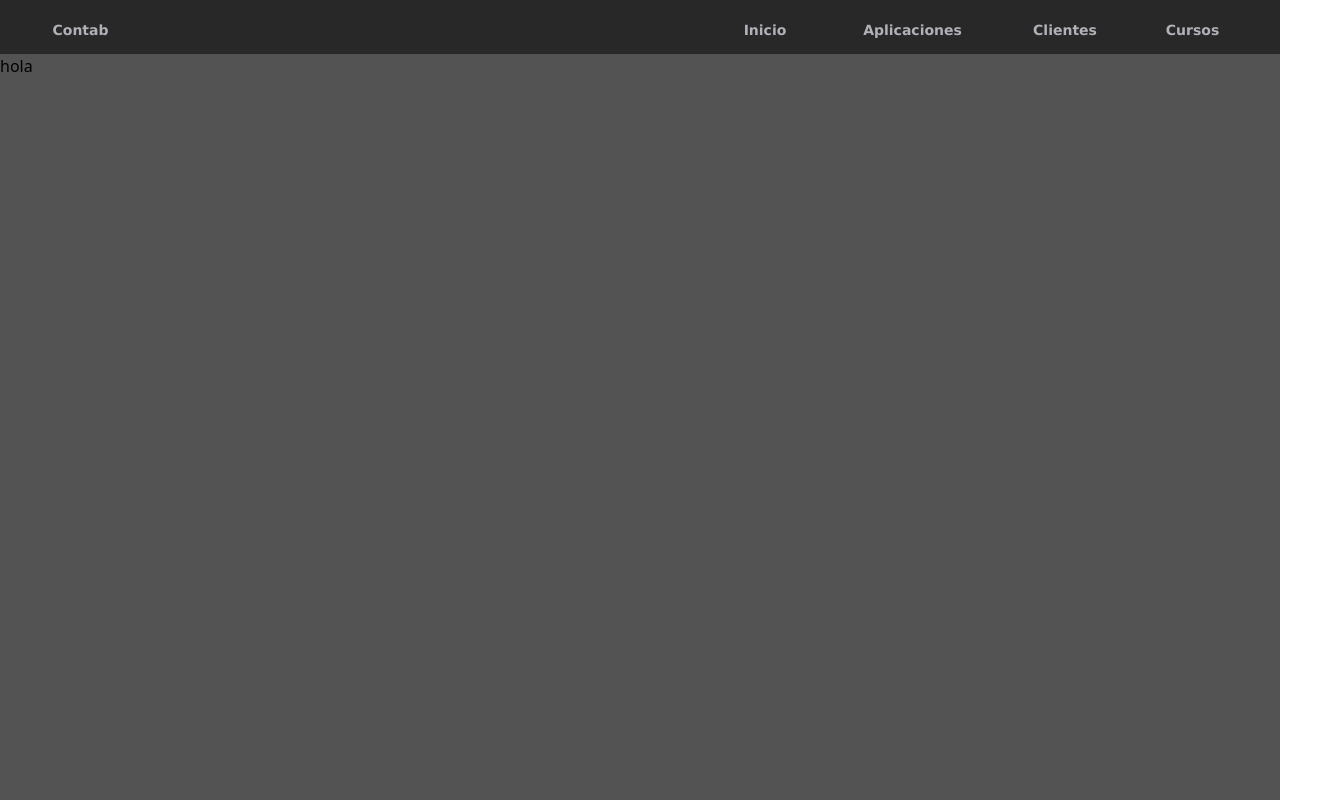
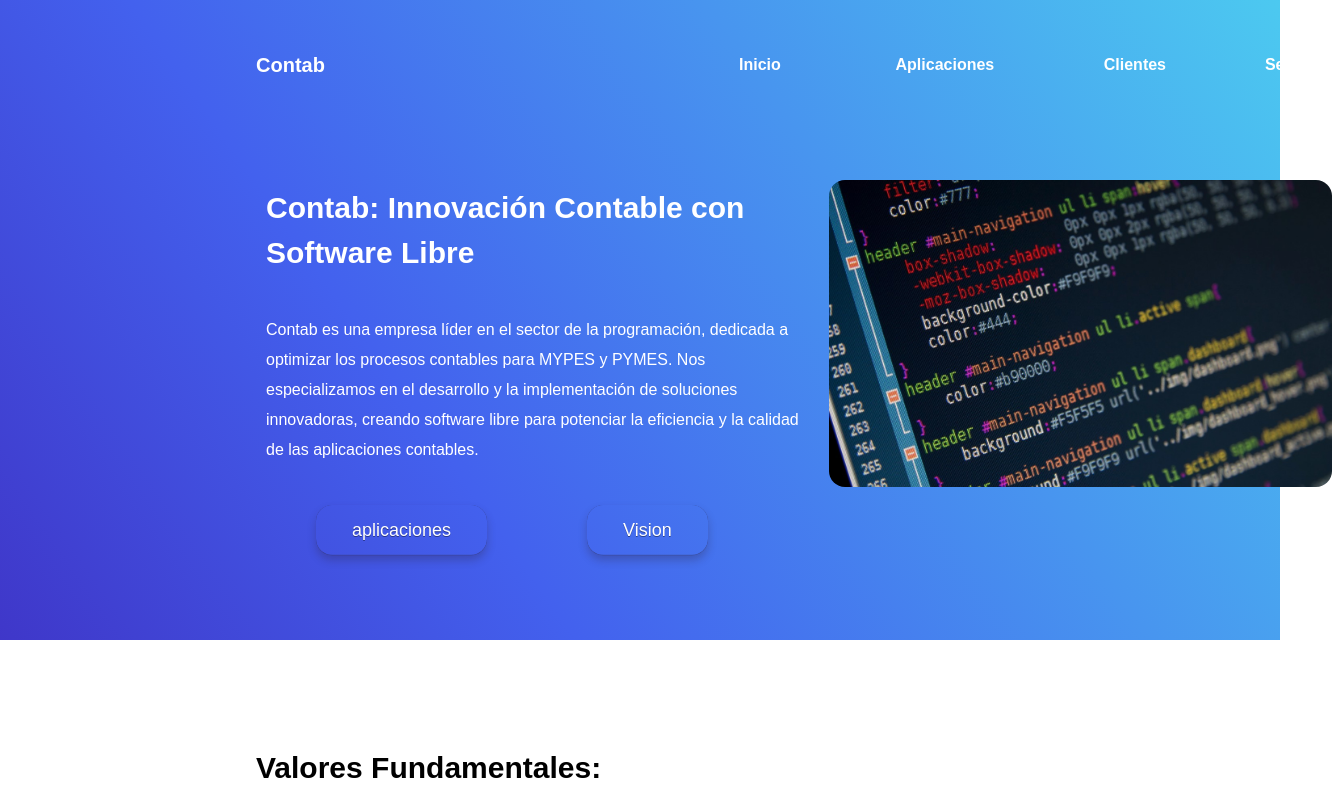
Before and after one commit to Ares101101/ContabWeb, a React (Vite) app: page / in a window 1280 px wide. Shown: the top 800 px of the page, 1336 px wide, since content can reach past the window. Built offline with nearby package versions, Linux system fonts and the light colour scheme.

Commit message:
27/09/2023

```diff
--- a/src/App.jsx
+++ b/src/App.jsx
@@ -1,20 +1,21 @@
 import {BrowserRouter as Router, Routes, Route} from 'react-router-dom';
 import NavBar from "./header/NavBar";
 import Clientes from "./pages/Clientes/Clientes";
-import EstudioContable from "./pages/estudio-contable/EstudioContable";
 import Inicio from "./pages/inicio/Inicio";
 import Servicios from "./pages/servicios/Servicios";
+import Aplicaciones from "./pages/aplicaciones/AppC"
+import style from './App.module.css';
 
 function App() {
 
   return (
-    <div className='Contav' >
+    <div className={style.fondo}>
       <Router>
         <NavBar/>
         <Routes>
           <Route exact path='/' element={ <Inicio/>} />
           <Route path='/Clientes' element={ <Clientes/>}/>
-          <Route path='/Estudio-Contable' element={ <EstudioContable/>}/>
+          <Route path='/Aplicaciones' element={ <Aplicaciones/>}/>
           <Route path='/Servicios' element={ <Servicios/>}/>
         </Routes>
       </Router>
--- /dev/null
+++ b/src/App.module.css
@@ -0,0 +1,8 @@
+:root{
+   --pantalla: calc(100vh - 20vh)
+}
+.fondo{
+    width: 100%;
+    height: var(--pantalla);
+    background: linear-gradient(55deg ,#3f37c9 , #4361ee , #4895ef ,#4cc9f0);
+}
--- a/src/header/NavBar.jsx
+++ b/src/header/NavBar.jsx
@@ -1,23 +1,32 @@
 import style from './NavBar.module.css';
+import { Link } from 'react-router-dom';
 
 
 export default function NavBar() {
   return (
     <div className={style.NavBarStyle}>
-      <div className={style.ContabStyle} >
+      <div className={style.ContabStyle}>
         Contab
       </div>
       <div className={style.inicioStyle}>
-        Inicio
+        <Link to='/'>
+         Inicio
+        </Link>
       </div>
       <div className={style.AppStyle}>
-        Aplicaciones
+        <Link to='/Aplicaciones'>
+          Aplicaciones
+        </Link>
       </div>
       <div className={style.CliStyle}>
-        Clientes
+        <Link to='/Clientes'>
+          Clientes
+        </Link>
       </div>
       <div className={style.CurStyle}>
-        Cursos
+        <Link to='/Servicios'>
+          Servicios
+        </Link>
       </div>
     </div>
   )
--- a/src/header/NavBar.module.css
+++ b/src/header/NavBar.module.css
@@ -1,112 +1,110 @@
 .NavBarStyle{
-    background-color:#282828;
+    background-color:transparent;
     width: 100%;
-    height: 54px;
-    padding-left: 10px;
-    padding-top: 15px;
+    height: 120px;
+    padding-left: 20%;
+    padding-right:20%;
+    padding-top:50px;
     display: flex;
-    justify-content: space-evenly;
+    justify-content: space-around;
+
 }
 
 .ContabStyle{
-    color: rgba(235, 235, 245, .70);
-    font-family:'Lucida Sans', 'Lucida Sans Regular', 'Lucida Grande', 'Lucida Sans Unicode', Geneva, Verdana, sans-serif;
-    font-weight:800;
-    font-size: 14px;
+    color: white;
+    font-family:Arial, Helvetica Neue, Helvetica, sans-serif;
+    font-weight:600;
+    font-size: 20px;
     width: 70px;
+    height: 30px;
+    text-align:start;
+    line-height:30px;
+    border-radius: 0.4rem;
+    display: block;
+    user-select: none;
+    margin-right: 400px;
+    left: 20px;
+}
+
+.inicioStyle{
+    color:white;
+    font-family:Arial, Helvetica Neue, Helvetica, sans-serif;
+    font-weight:600;
+    font-size: 16px;
+    width: 70px ;
     height: 30px;
     text-align: center;
     line-height:30px;
     border-radius: 0.4rem;
-    display: block;
-    user-select: none;
-    padding-right: 50%;
-
-}
-@media (max-width: 730px) {
-    .ContabStyle {
-      /* Estilos para pantallas con un ancho máximo de 768px */
-      padding-right: 0;
-      margin-right: 10px
-    }
-  }
-
-.inicioStyle{
-    color: rgba(235, 235, 245, .70);
-    font-family:'Lucida Sans', 'Lucida Sans Regular', 'Lucida Grande', 'Lucida Sans Unicode', Geneva, Verdana, sans-serif;
-    font-weight:800;
-    font-size: 14px;
-    width: 70px;
-    height: 30px;
-    text-align: center;
-    line-height:30px;
-    border-radius: 0.4rem;
-    margin-right: 10px
+    margin-right: 90px;
+    min-width:70px;
 
 
 }
 .inicioStyle:hover{
     background-color: #535353;
     border-radius: 0.4rem;
-    color: rgba(235, 235, 245);
+    color: white;
     cursor: pointer;
 }
 .inicioStyle:active{
-    color:aliceblue;
+    color:white;
 }
 .AppStyle{
-    color: rgba(235, 235, 245, .70);
-    font-family:'Lucida Sans', 'Lucida Sans Regular', 'Lucida Grande', 'Lucida Sans Unicode', Geneva, Verdana, sans-serif;
-    font-weight:800;
-    font-size: 14px;
+    color:white;
+    font-family:Arial, Helvetica Neue, Helvetica, sans-serif;
+    font-weight:600;
+    font-size: 16px;
     width: 120px;
     height: 30px;
     text-align: center;
     line-height:30px;
     border-radius: 0.4rem;
-    margin-right: 10px
+    margin-right: 90px;
+    min-width:120px;
 }
 .AppStyle:hover{
     background-color: #535353;
     border-radius: 0.4rem;
     cursor: pointer;
-    color: rgba(235, 235, 245);
+    color: white;
 }
 .AppStyle:active{
-    color:aliceblue;
+    color:white;
 }
 .CliStyle{
-    color: rgba(235, 235, 245, .70);
-    font-family:'Lucida Sans', 'Lucida Sans Regular', 'Lucida Grande', 'Lucida Sans Unicode', Geneva, Verdana, sans-serif;
-    font-weight:800;
-    font-size: 14px;
+    color:white;
+    Font-family: Arial, Helvetica Neue, Helvetica, sans-serif;
+    font-weight:600;
+    font-size: 16px;
     width: 80px;
     height: 30px;
     text-align: center;
     line-height:30px;
     border-radius: 0.4rem;
-    margin-right: 10px
+    margin-right: 90px;
+    min-width:80px;
 }
 .CliStyle:hover{
-    background-color: #535353;
+    background-color:white;
     border-radius: 0.4rem;
     cursor: pointer;
-    color: rgba(235, 235, 245);
+    color: white;
 }
 .CliStyle:active{
     color:aliceblue;
 }
 .CurStyle{
-    color: rgba(235, 235, 245, .70);
-    font-family:'Lucida Sans', 'Lucida Sans Regular', 'Lucida Grande', 'Lucida Sans Unicode', Geneva, Verdana, sans-serif;
-    font-weight:800;
-    font-size: 14px;
+    color: white;
+    font-family:Arial, Helvetica Neue, Helvetica, sans-serif;
+    font-weight:600;
+    font-size: 16px;
     width: 70px;
     height: 30px;
-    text-align: center;
+    text-align:end;
     line-height:30px;
     border-radius: 0.4rem;
-    margin-right: 10px
+    min-width:70px;
 }
 .CurStyle:hover{
     background-color: #535353;
@@ -118,3 +116,13 @@
     background-color:rgb(84, 126, 241);
 
 }
+@media (max-width: 1150px) {
+    .ContabStyle {
+      /* Estilos para pantallas con un ancho máximo de 768px */
+      position:fixed;
+
+    }
+    .NavBarStyle{
+        padding-right:30px;
+    }
+  }
--- /dev/null
+++ b/src/pages/aplicaciones/AppC.jsx
@@ -0,0 +1,8 @@
+
+  export default function Aplicaciones() {
+    return (
+      <div >
+
+      </div>
+    )
+  }
--- a/src/pages/inicio/Inicio.jsx
+++ b/src/pages/inicio/Inicio.jsx
@@ -1,9 +1,54 @@
   import style from './Inicio.module.css'
+  import image from "../../assets/1366_2000.jpg";
 
   export default function Inicio() {
     return (
-     <div className={style.inicioS} >
-      hola
-     </div>
+      <div>
+         <div className={style.inicioS} >
+          <ul>
+            <p className={style.p1}>Contab: Innovación Contable con Software Libre</p>
+            <p className={style.p}>
+            Contab es una empresa líder en el sector de la programación, dedicada a optimizar los procesos contables para MYPES y PYMES. Nos especializamos en el desarrollo y la implementación de soluciones innovadoras, creando software libre para potenciar la eficiencia y la calidad de las aplicaciones contables.
+            </p>
+            <button className={style.button}> aplicaciones
+            </button>
+            <button className={style.button}> Vision
+            </button>
+          </ul>
+          <img src={image}className={style.i} />
+        </div>
+        <div className={style.inicioS} >
+          <ul>
+
+            <p className={style.p2} >
+            Valores Fundamentales:
+            </p>
+            <p className={style.p3}>
+            1. Innovación Abierta: "Abrazamos la innovación abierta mediante el desarrollo y la promoción de software libre. Esto no solo permite a las empresas acceder a herramientas avanzadas durante la fase de prueba, sino que también fomenta la colaboración y el intercambio de conocimientos en la comunidad empresarial."
+
+            2. Accesibilidad: "Nos esforzamos por hacer que las soluciones de contabilidad sean accesibles para todas las empresas, incluso durante la fase de prueba. Nuestro compromiso con el software libre garantiza que las empresas puedan beneficiarse de nuestras herramientas sin costo inicial."
+
+            3. Colaboración Sostenible: "Creemos en la colaboración sostenible. La fase de prueba y el modelo de pago futuro nos permitirán continuar ofreciendo soluciones de alta calidad mientras mantenemos un compromiso a largo plazo con la comunidad empresarial."
+            </p>   <p className={style.p2} >
+              VISION
+            </p>
+            <p className={style.p3}>
+            En Contab, creemos en el poder de la programación para transformar la contabilidad de las empresas. Nos comprometemos a proporcionar soluciones de vanguardia, y parte de este compromiso implica la fase de prueba de algunas de nuestras aplicaciones. Estamos emocionados de ofrecer a las empresas la oportunidad de probar y experimentar con nuestras herramientas de manera gratuita durante esta etapa inicial
+            </p>   <p className={style.p2} >
+            Fase de Prueba:
+            </p>
+            <p className={style.p3}>
+            "Actualmente, algunas de nuestras aplicaciones se encuentran en fase de prueba, lo que significa que están disponibles de manera gratuita para que las empresas las exploren y experimenten. Esta fase nos permite recopilar valiosos comentarios y perfeccionar nuestras soluciones para satisfacer las necesidades específicas de nuestros usuarios."
+            </p>
+            <p className={style.p2} >
+            Modelo de Pago Futuro:
+            </p>
+            <p className={style.p3}>
+            "En el futuro, una vez que hayamos perfeccionado nuestras aplicaciones y recibido comentarios valiosos de la comunidad empresarial, implementaremos un modelo de pago justo y transparente. Este modelo nos permitirá continuar ofreciendo soluciones de alta calidad y seguir invirtiendo en la mejora constante de nuestras herramientas."
+            </p>
+          </ul>
+        </div>
+      </div>
+
     )
   }
--- a/src/pages/inicio/Inicio.module.css
+++ b/src/pages/inicio/Inicio.module.css
@@ -1,5 +1,98 @@
 .inicioS{
-    background-color:#535353;
+    background-color:transparent;
     width: 100%;
-    height: calc(100vh - 54px);
+    height: calc(100vh - 30vh) ;
+    padding-left: 20%;
+    padding-right:20%;
+    display: flex;
+    justify-content: space-around;
 }
+.p{
+    color: white;
+    text-align:start;
+    line-height:30px;
+    display: block;
+    user-select: none;
+    margin-right: 10px ;
+    min-width:543px;
+    margin-left: 5px;
+    margin-top: 40px;
+    font-family:Arial, Helvetica Neue, Helvetica, sans-serif;
+    font-size: 16px;
+}
+
+.p1{
+    color: white;
+
+
+
+    font-weight:600;
+    margin-left: 5px;
+    margin-top: 65px;
+    font-family:Arial, Helvetica Neue, Helvetica, sans-serif;
+    font-size: 30px;
+}
+.p2{
+    color: black;
+    min-width:1070px;
+    font-weight:600;
+    margin-top: 65px;
+    font-family:Arial, Helvetica Neue, Helvetica, sans-serif;
+    font-size: 30px;
+}
+.p3{
+    color: black;
+    text-align:start;
+    line-height:30px;
+    display: block;
+    user-select: none;
+    min-width:543px;
+    margin-top: 60px;
+    font-family:Arial, Helvetica Neue, Helvetica, sans-serif;
+    font-size: 16px;
+}
+.i{
+    width: 560px;
+    height: 307px;
+    margin-top: 60px;
+    margin-right: 10px;
+    margin-left: 10px;
+    border-radius: 1rem;
+}
+.button {
+    margin-right: 40px ;
+    margin-left: 60px;
+    margin-top: 40px;
+    font-family:Arial, Helvetica Neue, Helvetica, sans-serif;
+    font-size: 18px;
+    display: inline-block;
+    outline: 0;
+    border: 0;
+    cursor: pointer;
+    will-change: box-shadow,transform;
+    box-shadow: 0px 0.01em 0.01em rgb(45 35 66 / 40%), 0px 0.3em 0.5em -0.01em rgb(45 35 66 / 30%), inset 0px -0.01em 0px rgb(58 65 111 / 50%);
+    padding: 0 2em;
+    border-radius: 1rem;
+    color: #fff;
+    height: 2.8em;
+    text-shadow: 0 1px 0 rgb(0 0 0 / 40%);
+    transition: box-shadow 0.15s ease, transform 0.15s ease;
+  }
+
+  button:hover {
+    box-shadow: 0px 0.1em 0.2em rgb(45 35 66 / 40%), 0px 0.4em 0.7em -0.1em rgb(45 35 66 / 30%), inset 0px -0.1em 0px #3c4fe0;
+    transform: translateY(-0.1em);
+  }
+
+  button:active {
+    box-shadow: inset 0px 0.1em 0.6em #3c4fe0;
+    transform: translateY(0em);
+  }
+@media (max-width: 1901px) {
+    .p{
+        margin-left: 10px;
+    }
+    .p1{
+        margin-left: 10px;
+    }
+  }
```
Also changed, not shown: src/pages/estudio-contable/EstudioContable.jsx (deleted, +0 -9 lines), src/assets/1366_2000.jpg (added), src/pages/aplicaciones/AppC.module.css (added), src/pages/clientes/Clientes.module.css (added).
